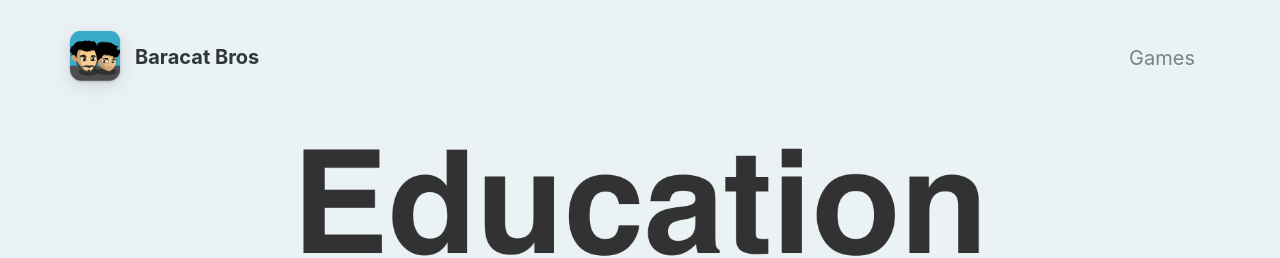
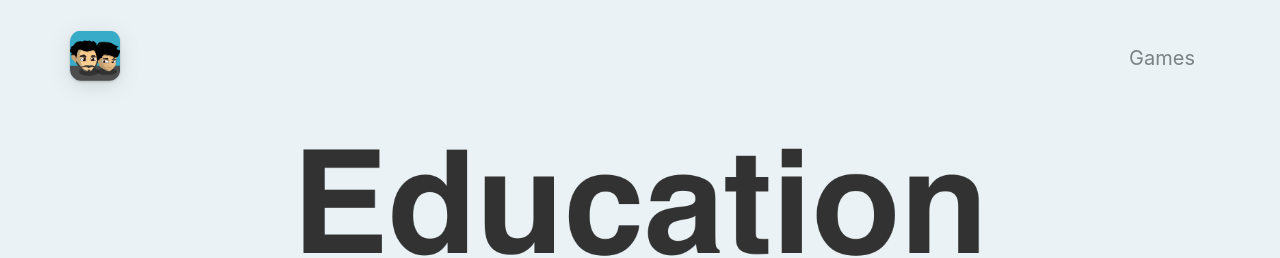
Before and after one commit to AhmadBaracat/baracatbros, a Jekyll site: the page built from index.html, in a window 1280 px wide. Shown: the top 258 px of the page. Built offline with Jekyll 4.4.1, drawn with Linux system fonts in a browser that asks for light colours; nearby versions of some CDN libraries.

Commit message:
Remove Baracat Bros brand text and divider from page header

```diff
--- a/_includes/header.html
+++ b/_includes/header.html
@@ -11,11 +11,7 @@
 			<a href="/" target="_self">
 				<img class="headerIcon" src="{{ site.brand_icon }}" alt="Baracat Bros Logo">
 			</a>
-			<div class="divider"></div>
 		</div>
-		<a href="/" target="_self">
-			<h1 class="headerName">{{ site.brand_name }}</h1>
-		</a>
 	</div>
 	<nav class="scroll">
 		<ul>
```
